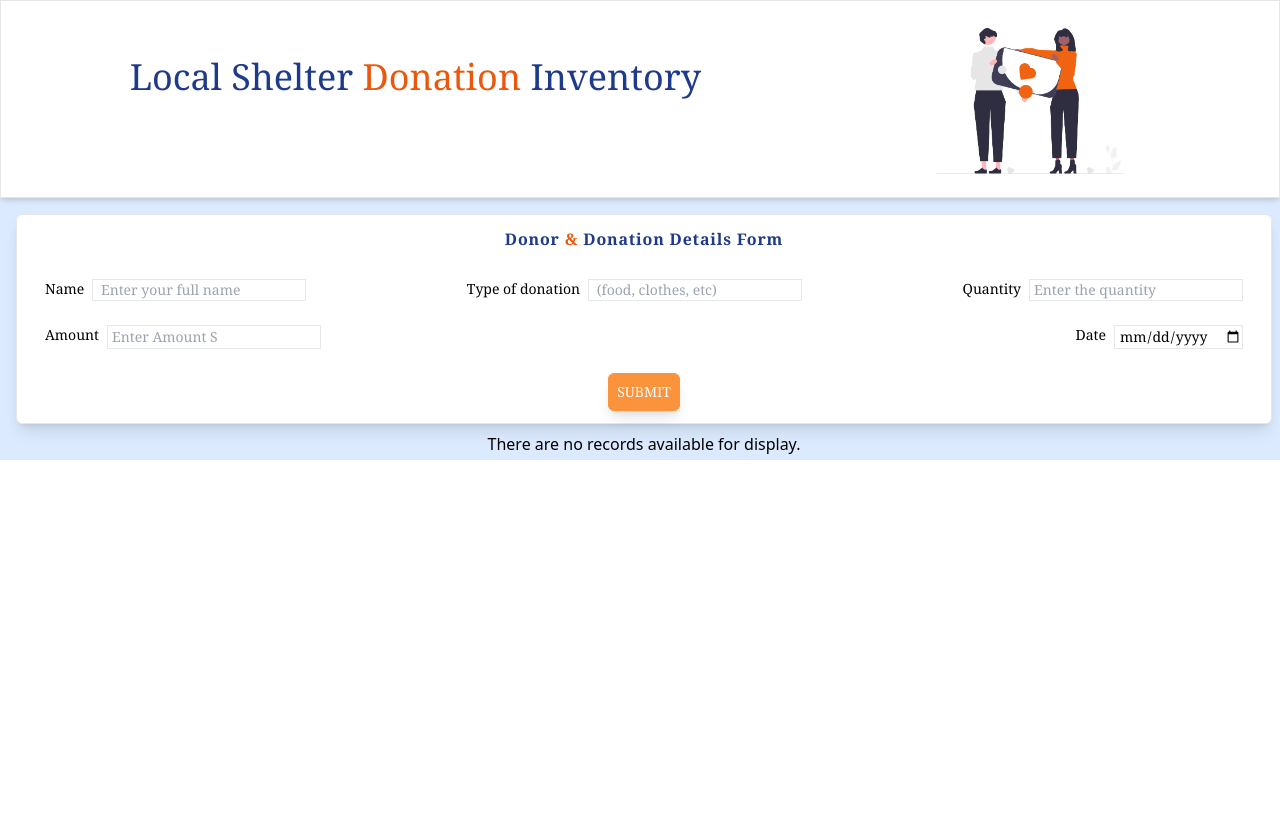
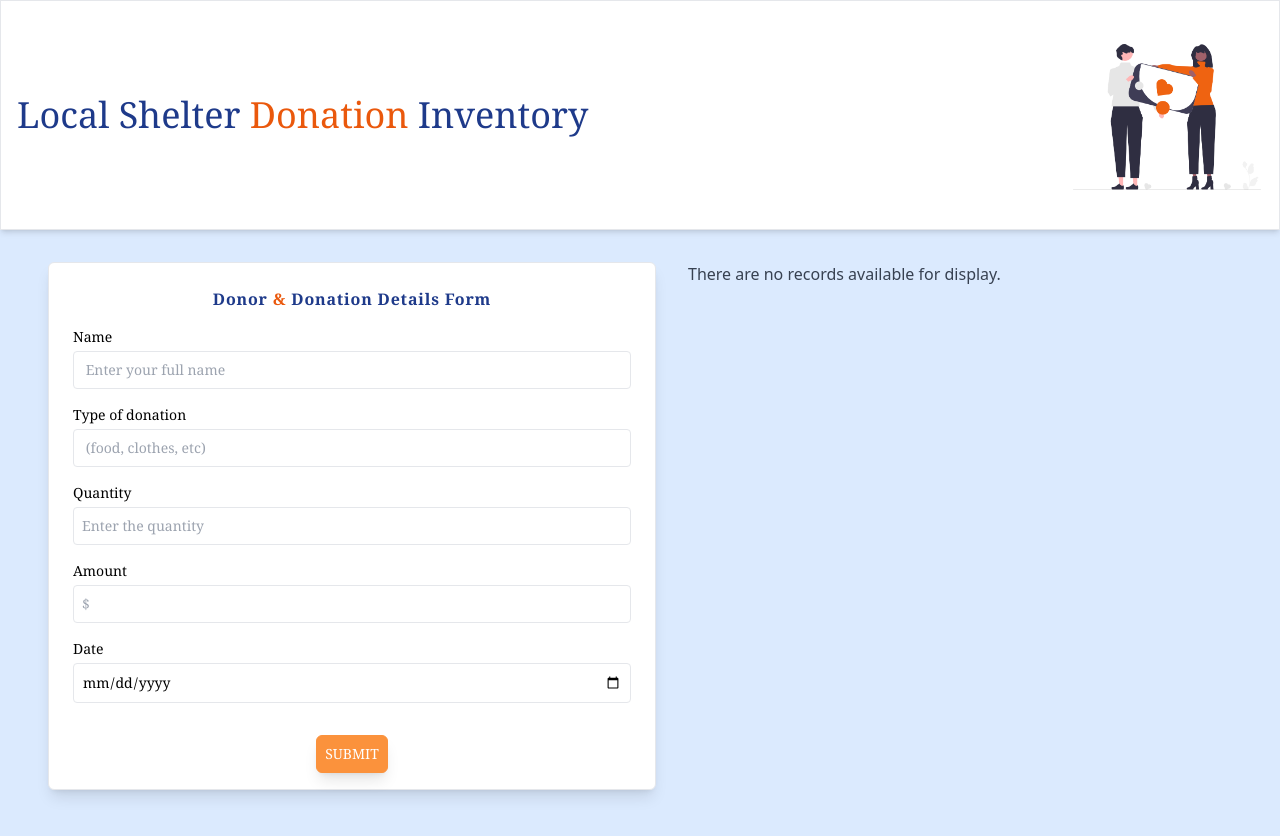
Before and after one commit to RadhikaRJ/donationinventory, a React (Create React App) app: page / in a window 1280 px wide. Before the commit the page ends 800 px from the top, so only its background shows below. Built offline with nearby package versions, Linux system fonts and the light colour scheme; no server answers.

Commit message:
layout and UI refinement

```diff
--- a/src/App.js
+++ b/src/App.js
@@ -1,9 +1,8 @@
-import logo from "./logo.svg";
 import "./App.css";
 import HomePage from "./components/homePage/homepage";
 function App() {
   return (
-    <div className="App  bg-blue-100">
+    <div className="App  bg-blue-100 min-h-screen flex flex-col items-center">
       <HomePage />
     </div>
   );
--- a/src/components/Records/records.js
+++ b/src/components/Records/records.js
@@ -99,30 +99,30 @@ export default function DonationRecords({ data: initialData }) {
   };
 
   return (
-    <div className=" m-4 shadow-lg rounded-lg p-4 font-serif  border bg-white">
-      <h1 className="font-bold tracking-wider p-2 m-2  text-blue-900 font-serif">
+    <div className=" m-4  mt-0 shadow-lg rounded-lg p-4 font-serif border bg-white w-full lg:w-1/2">
+      <h1 className="font-bold tracking-wider p-2 text-blue-900 text-center">
         DONOR DATA
       </h1>
-      <div>
-        <table className=" p-2  border-collapse border border-slate-200 text-sm">
+      <div className="max-h-96 overflow-y-auto ">
+        <table className="w-full border-collapse border border-slate-200 text-sm">
           <thead>
             <tr className="tracking-wider ">
-              <th className="font-thin m-2 p-2  border border-blue-700  bg-blue-500 text-white">
+              <th className="font-thin p-2 border border-blue-700 bg-blue-500 text-white">
                 Name
               </th>
-              <th className="font-thin m-2 p-2 border border-blue-700  bg-blue-500 text-white">
+              <th className="font-thin p-2 border border-blue-700 bg-blue-500 text-white">
                 Type of donation
               </th>
-              <th className="font-thin m-2 p-2 border border-blue-700  bg-blue-500 text-white">
+              <th className="font-thin p-2 border border-blue-700 bg-blue-500 text-white">
                 Quantity
               </th>
-              <th className="font-thin m-2 p-2 border border-blue-700  bg-blue-500 text-white">
+              <th className="font-thin p-2 border border-blue-700 bg-blue-500 text-white">
                 Amount
               </th>
-              <th className="font-thin m-2 p-2 border border-blue-700  bg-blue-500 text-white">
+              <th className="font-thin p-2 border border-blue-700 bg-blue-500 text-white">
                 Date
               </th>
-              <th className="font-thin m-2 p-2 border border-blue-700  bg-blue-500 text-white"></th>
+              <th className="font-thin p-2 border border-blue-700 bg-blue-500 text-white"></th>
             </tr>
           </thead>
           <tbody>
@@ -130,7 +130,7 @@ export default function DonationRecords({ data: initialData }) {
               const { isEditable } = editableRows[person.id] || {};
               return (
                 <tr key={person.id}>
-                  <td className="  m-2 p-2 border border-slate-700">
+                  <td className=" p-2 border border-slate-700">
                     {isEditable ? (
                       <input
                         type="text"
@@ -143,7 +143,7 @@ export default function DonationRecords({ data: initialData }) {
                       person.name
                     )}
                   </td>
-                  <td className=" m-2 p-2 border border-slate-700">
+                  <td className=" p-2 border border-slate-700">
                     {isEditable ? (
                       <input
                         type="text"
@@ -156,7 +156,7 @@ export default function DonationRecords({ data: initialData }) {
                       person.donationType
                     )}
                   </td>
-                  <td className=" m-2 p-2 border border-slate-700">
+                  <td className="p-2 border border-slate-700">
                     {isEditable ? (
                       <input
                         type="number"
@@ -169,7 +169,7 @@ export default function DonationRecords({ data: initialData }) {
                       person.quantity
                     )}
                   </td>
-                  <td className=" m-2 p-2 border border-slate-700">
+                  <td className="p-2 border border-slate-700">
                     {"$"}
                     {isEditable ? (
                       <input
@@ -183,7 +183,7 @@ export default function DonationRecords({ data: initialData }) {
                       person.amount
                     )}
                   </td>
-                  <td className=" m-2 p-2 border border-slate-700">
+                  <td className=" p-2 border border-slate-700">
                     {isEditable ? (
                       <input
                         type="date"
@@ -196,7 +196,7 @@ export default function DonationRecords({ data: initialData }) {
                       person.date
                     )}
                   </td>
-                  <td className=" m-2 p-2 border border-slate-700">
+                  <td className=" p-2 border border-slate-700">
                     {isEditable ? (
                       <>
                         <SaveIcon
@@ -210,6 +210,7 @@ export default function DonationRecords({ data: initialData }) {
                           color="secondary"
                           onClick={() => toggleEditMode(person.id)}
                         />
+
                         <DeleteIcon
                           color="error"
                           onClick={() => handleDelete(person.id)}
--- a/src/components/form/form.js
+++ b/src/components/form/form.js
@@ -51,31 +51,28 @@ export default function Form({ addNewDonation }) {
   };
 
   return (
-    <div className=" shadow-lg rounded-md w-fit font-serif m-2 p-1 border bg-white">
-      <h3 className="font-bold tracking-wider p-1 m-1 text-blue-900 font-serif">
+    <div className=" shadow-lg rounded-md w-full lg:w-1/2 font-serif m-4 mt-0 p-4 border bg-white">
+      <h3 className="font-bold tracking-wider p-2 text-blue-900 text-center">
         Donor <span className=" text-orange-600">&</span> Donation Details Form
       </h3>
-      <form
-        onSubmit={handleSubmit}
-        className="flex flex-col m-1  rounded-md p-1 "
-      >
-        <div className="flex flex-wrap  justify-between m-1">
-          <div className="flex p-1 m-2 justify-between flex-wrap">
-            <label for="name" className="mr-2 text-sm text ">
+      <form onSubmit={handleSubmit} className="flex flex-col ">
+        <div className="flex flex-wrap  justify-between">
+          <div className="flex flex-col p-2 w-full">
+            <label for="name" className=" text-left text-sm mb-1">
               {" "}
               Name
             </label>
             <input
               type="text"
               id="name"
-              className="border ps-1 text-sm"
+              className="border p-2 text-sm rounded"
               placeholder=" Enter your full name"
               value={formData.name}
               onChange={handleChange}
             ></input>
           </div>
-          <div className="flex p-1 m-2 justify-between flex-wrap">
-            <label for="donationType" className=" mr-2 text-sm ">
+          <div className="flex flex-col p-2 w-full">
+            <label for="donationType" className="text-left text-sm mb-1 ">
               {" "}
               Type of donation
             </label>
@@ -83,48 +80,48 @@ export default function Form({ addNewDonation }) {
             <input
               type="text"
               id="donationType"
-              className=" border ps-1 text-sm"
+              className="border p-2 text-sm rounded"
               placeholder=" (food, clothes, etc)"
               onChange={handleChange}
               value={formData.donationType}
             ></input>
           </div>
-          <div className="flex p-1 m-2 justify-between flex-wrap">
-            <label for="quantity" className="mr-2 text-sm">
+          <div className="flex flex-col p-2 w-full">
+            <label for="quantity" className=" text-left text-sm mb-1">
               {" "}
               Quantity
             </label>
             <input
               type="number"
               id="quantity"
-              className="border ps-1 text-sm"
+              className="border p-2 text-sm rounded"
               placeholder="Enter the quantity"
               onChange={handleChange}
               value={formData.quantity}
             ></input>
           </div>
-          <div className="flex p-1 m-2 justify-between flex-wrap">
-            <label for="amount" className="  mr-2   text-sm">
+          <div className="flex flex-col p-2 w-full">
+            <label for="amount" className=" text-left text-sm mb-1">
               {" "}
               Amount
             </label>
             <input
               type="number"
               id="amount"
-              className="border ps-1 text-sm"
-              placeholder="Enter Amount S"
+              className="border p-2 text-sm rounded"
+              placeholder="$"
               onChange={handleChange}
               value={formData.amount}
-            ></input>
+            />
           </div>
-          <div className="flex p-1 m-2 justify-between flex-wrap">
-            <label for="dt" className="mr-2 text-left text-sm">
+          <div className="flex flex-col p-2 w-full">
+            <label for="dt" className=" text-left text-sm mb-1">
               Date
             </label>
             <input
               id="date"
               type="date"
-              className=" border ps-1 text-sm"
+              className=" border p-2 text-sm rounded"
               onChange={handleChange}
               value={formData.date}
             ></input>
@@ -134,7 +131,7 @@ export default function Form({ addNewDonation }) {
         <div className="flex justify-center mt-2">
           <button
             type="submit"
-            className="border rounded-md text-sm p-2 shadow-lg border-orange-400 bg-orange-400 text-white"
+            className="mt-4 border rounded-md text-sm p-2 shadow-lg border-orange-400 bg-orange-400 text-white self-center"
           >
             SUBMIT
           </button>
--- a/src/components/homePage/homepage.js
+++ b/src/components/homePage/homepage.js
@@ -28,10 +28,12 @@ export default function HomePage() {
     <div className="bg-blue">
       <NavigationBar />
 
-      <div className="m-1 p-1 place-content-center flex flex-wrap justify-around w-full h-full ">
+      <div className="m-4 p-4 flex flex-col lg:flex-row lg:space-x-4">
         <Form addNewDonation={addNewDonation} />
         {data.length == 0 ? (
-          <p>There are no records available for display.</p>
+          <p className="mt-4 text-gray-700 lg:mt-0">
+            There are no records available for display.
+          </p>
         ) : (
           <DonationRecords data={data} />
         )}
--- a/src/components/navigation/navigation.js
+++ b/src/components/navigation/navigation.js
@@ -1,8 +1,8 @@
 import SideImage from "../sideImage/sideImage";
 export default function NavigationBar() {
   return (
-    <div className="flex  flex-wrap place-content-center  bg-white border shadow-md justify-evenly">
-      <h1 className="  ml-2 mt-14 text-4xl mr-20 text-blue-900 font-serif text-justify">
+    <div className="flex items-center justify-between bg-white border shadow-md p-4">
+      <h1 className="  text-4xl text-blue-900 font-serif">
         Local Shelter <span className=" text-orange-600">Donation</span>{" "}
         Inventory
       </h1>
--- a/src/components/sideImage/sideImage.js
+++ b/src/components/sideImage/sideImage.js
@@ -3,9 +3,9 @@ import supportShelterImg from "../../assets/images/supportShelter.png";
 export default function SideImage() {
   return (
     <div className="">
-      <div className="rounded">
+      <div className="rounded-lg">
         <img
-          className="h-48 w-50 align-middle rounded-lg"
+          className="h-48 w-48 object-cover rounded-lg"
           src={supportShelterImg}
           alt="local shelter support"
         />
```
